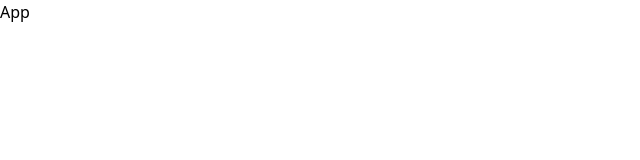
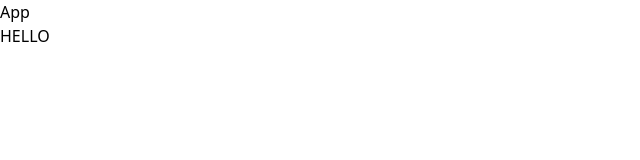
Before and after one commit to ClintBaker/socialcrm, a React (Vite) app in the folder client/: page / in a window 1280 px wide. Shown: the top 160 px of the page, without its empty margins (0-640 px from the left). Built offline with nearby package versions, Linux system fonts and the light colour scheme.

Commit message:
react router dom established

```diff
--- a/client/src/App.tsx
+++ b/client/src/App.tsx
@@ -1,7 +1,12 @@
+import { Route, Routes } from 'react-router-dom'
+
 function App() {
   return (
     <>
       <h1>App</h1>
+      <Routes>
+        <Route path="/" element={<div>HELLO</div>} />
+      </Routes>
     </>
   )
 }
--- a/client/src/main.tsx
+++ b/client/src/main.tsx
@@ -2,9 +2,12 @@ import React from 'react'
 import ReactDOM from 'react-dom/client'
 import App from './App.tsx'
 import './index.css'
+import { BrowserRouter } from 'react-router-dom'
 
 ReactDOM.createRoot(document.getElementById('root')!).render(
   <React.StrictMode>
-    <App />
-  </React.StrictMode>,
+    <BrowserRouter>
+      <App />
+    </BrowserRouter>
+  </React.StrictMode>
 )
```
